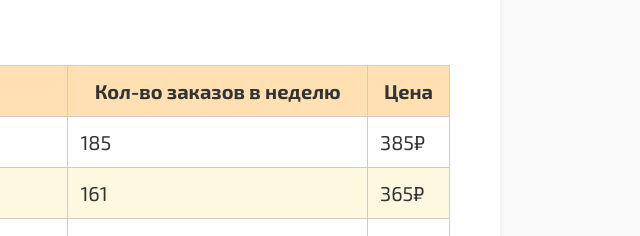
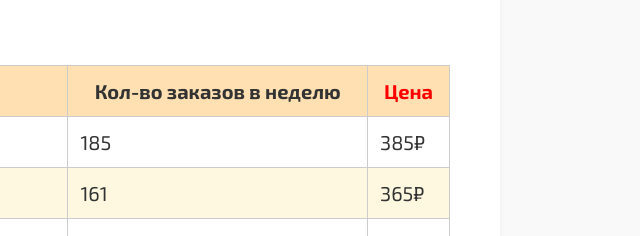
Before and after one commit to Karench0/web_tech_lab1, a plain HTML site: page 1 Лаба/lab1.html in a window 1280 px wide. Shown: the part 1006-1242 px from the top of the page, 640-1280 px from the left. Drawn offline with Linux system fonts and the light colour scheme; a web font is replaced by a local one.

Commit message:
redColorPrice

```diff
--- a/1 Лаба/lab1.html
+++ b/1 Лаба/lab1.html
@@ -47,7 +47,7 @@
                         <th>№</th>
                         <th>Название</th>
                         <th>Кол-во заказов в неделю</th>
-                        <th>Цена</th>
+                        <th style="color: red;">Цена</th>
                     </tr>
                 </thead>
                 <tbody>
```
Also changed, not shown: 1 other file.
